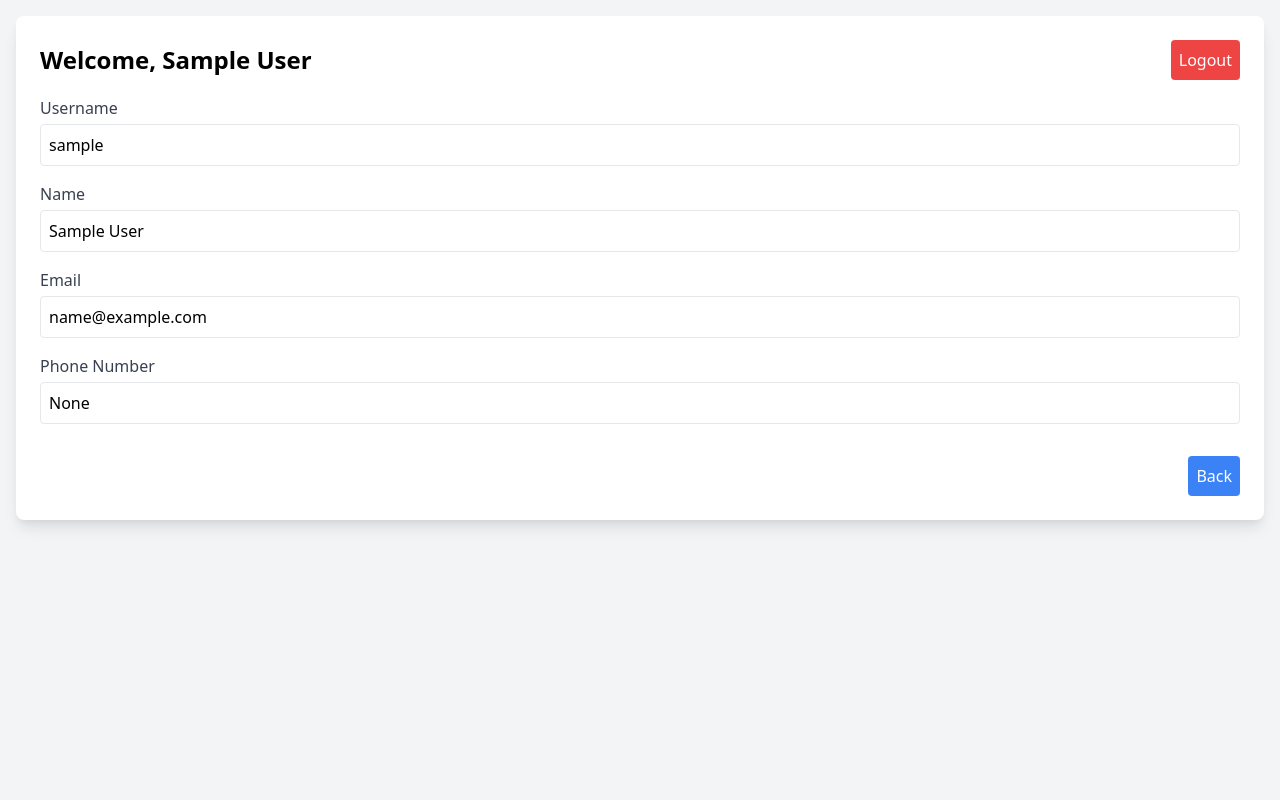
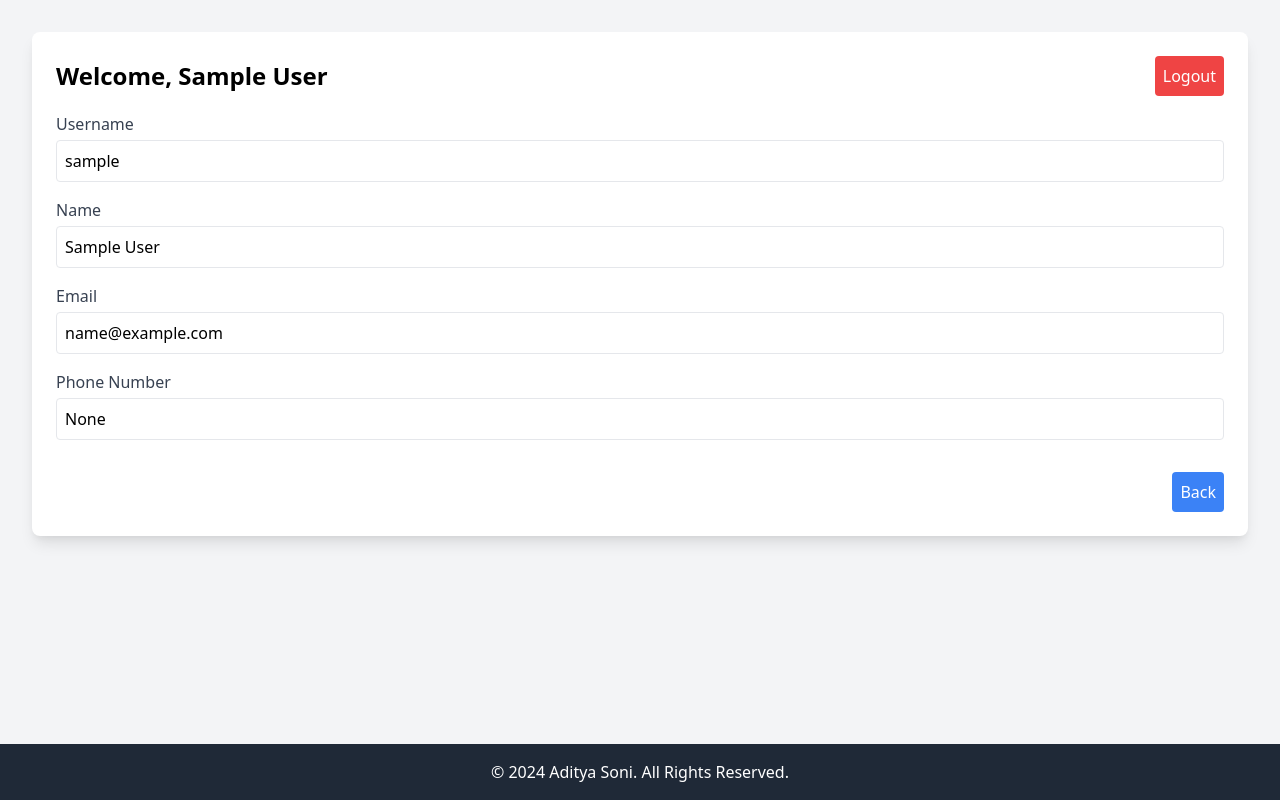
Before and after one commit to aadisoni1221/ARMII_CRM_Project, a Django app: page /profile/ in a window 1280 px wide. Run offline with Django 5.2, Linux system fonts and the light colour scheme; the visitor is signed in with stand-in values (Sample User, id 1); data comes from the database, SQL or seed files in the repository; parts of the project's set-up code (start-up, migrations or seed data) failed here and were passed over.

Commit message:
profile.html

```diff
--- a/crmapp/templates/profile.html
+++ b/crmapp/templates/profile.html
@@ -7,8 +7,22 @@
     <title>Profile</title>
     <link href="https://cdn.jsdelivr.net/npm/tailwindcss@2.2.19/dist/tailwind.min.css" rel="stylesheet">
     <link href="https://cdnjs.cloudflare.com/ajax/libs/font-awesome/6.0.0-beta3/css/all.min.css" rel="stylesheet">
+    <style>
+        body {
+            display: flex;
+            flex-direction: column;
+            min-height: 100vh;
+            margin: 0;
+            background-color: #f7fafc; /* Tailwind gray-100 */
+        }
+        .main-content {
+            flex-grow: 1;
+            padding: 1rem;
+        }
+    </style>
 </head>
 <body class="bg-gray-100">
+    <div class="main-content">
         <div class="container mx-auto p-4">
             <div class="bg-white p-6 rounded-lg shadow-lg">
                 <!-- Profile -->
@@ -37,9 +51,8 @@
                     <input type="text" id="phone_number" class="block w-full mt-1 p-2 border rounded" value="{{ profile.phone_number }}" readonly />
                 </div>
 
-            <!-- Social Media  -->
+                <!-- Social Media -->
                 <div class="mb-4">
-
                     <div class="flex justify-center space-x-6 mt-2">
                         {% if profile.facebook %}
                             <a href="{{ profile.facebook }}" target="_blank" class="text-blue-600 hover:text-blue-800 text-4xl">
@@ -70,5 +83,9 @@
                 </div>
             </div>
         </div>
+    </div>
+    <footer class="bg-gray-800 text-white p-4 text-center">
+        &copy; 2024 Aditya Soni. All Rights Reserved.
+    </footer>
 </body>
 </html>
```
Lines whose indentation alone changed are shown as unchanged.
